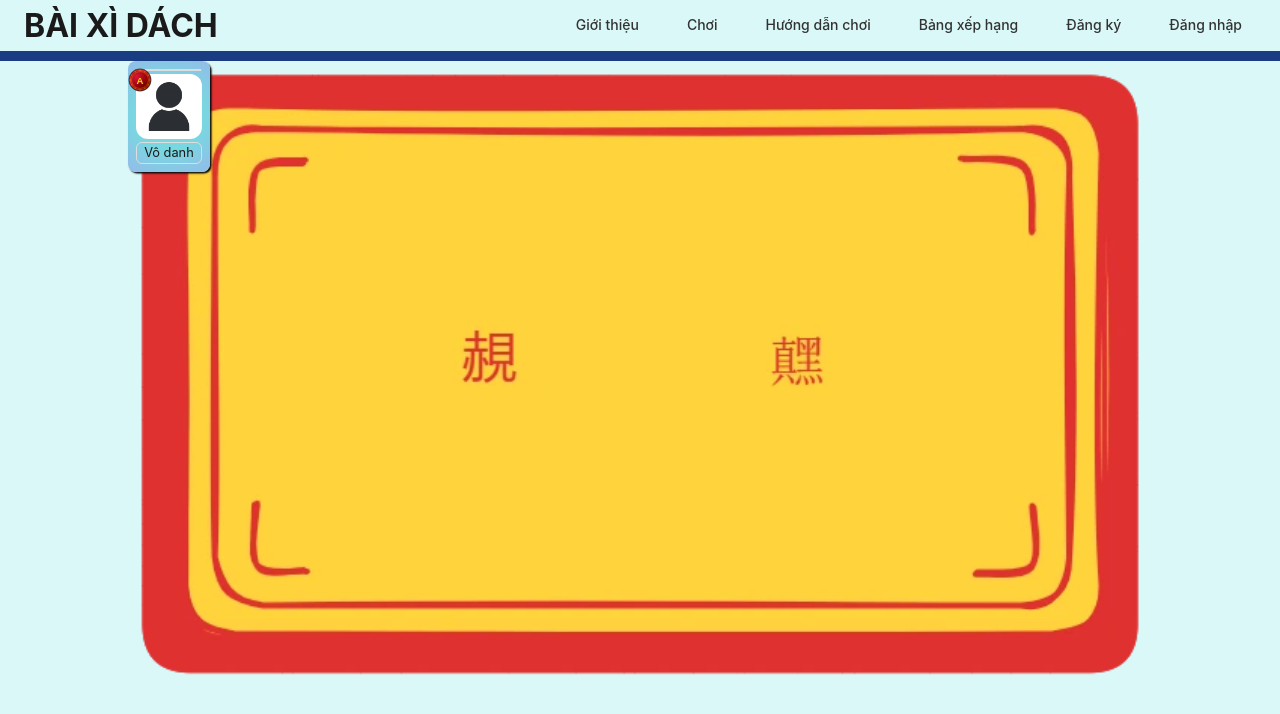
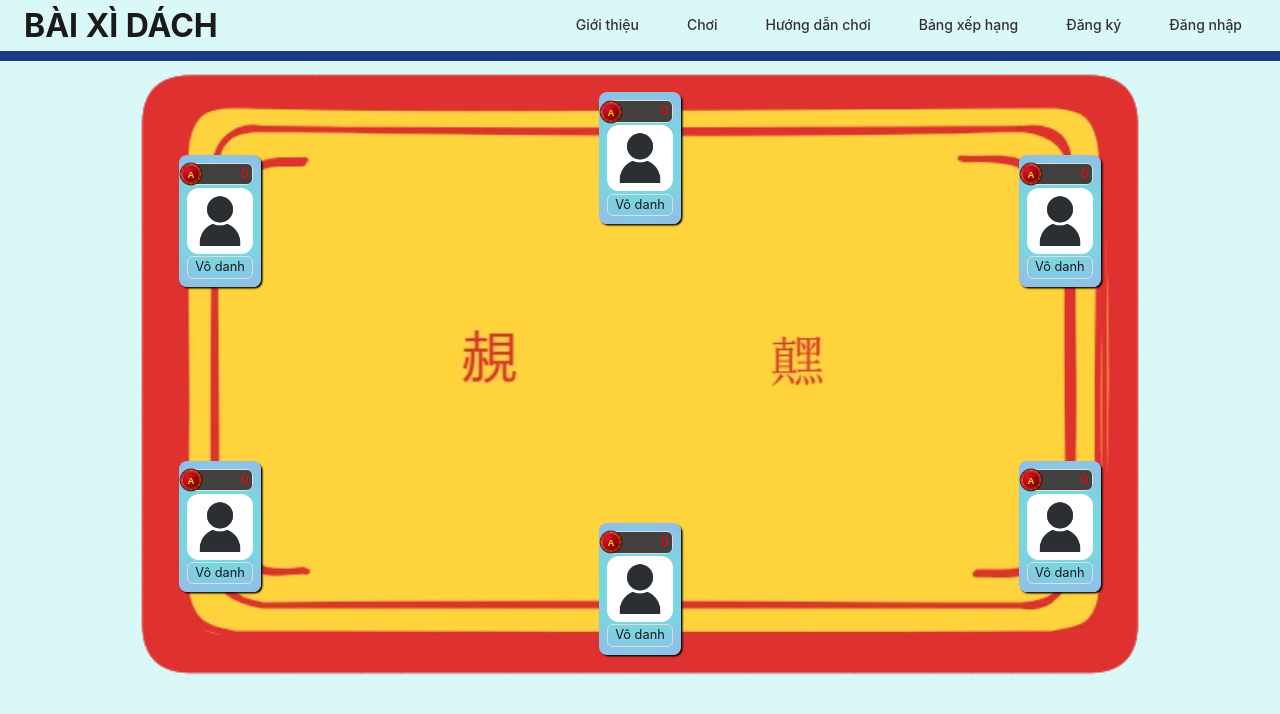
Before and after one commit to CongDinh30041975/BlackjackWebGame, a React (Vite) app: page /play/gameplay in a window 1280 px wide. Shown: the top 714 px of the page. Built offline with nearby package versions, Linux system fonts and the light colour scheme; no server answers.

Commit message:
Set vi tri cac player

```diff
--- a/src/components/Play/GamePlayScreen.jsx
+++ b/src/components/Play/GamePlayScreen.jsx
@@ -4,18 +4,35 @@ import Avatar_placeholder from '../../assets/Avatar_placeholder.webp'
 import useUserStore from '../../stores/userStore'
 import '../../styles/GameplayScreen.css'
 
+
+
 const GamePlayScreen = () => {
-  const profile = useUserStore((s) => s.profile);
+  const max2p = [
+    {className: 'p0_n'},
+    {className: 'p1_n'}
+  ]
+
+  const max4p = [
+    ...max2p,
+    {className: 'p2_4'},
+    {className: 'p3_4'}
+  ]
+
+  const max6p = [
+    ...max2p,
+    {className: 'p2_6'},
+    {className: 'p3_6'},
+    {className: 'p4_6'},
+    {className: 'p5_6'},
+  ]
 
   return (
     <div className='gameplayScreen'>
       <div className='mat'>
         <img className='mat_image' src={Mat_image} alt="Ảnh cái chiếu" />
-        <PlayerDisplay
-          displayName={profile?.display_name || 'Vô danh'}
-          avatarUrl={profile?.avatar_url || Avatar_placeholder}
-          coins={profile?.coins}
-        />
+        {max6p.map((player) => (
+          <PlayerDisplay key={player.className} {...player} />
+        ))}
       </div>
 
     </div>
--- a/src/components/Play/PlayerDisplay.jsx
+++ b/src/components/Play/PlayerDisplay.jsx
@@ -2,15 +2,16 @@ import Avatar_placeholder from '../../assets/Avatar_placeholder.webp'
 import Coin_icon from '../../assets/Coin_icon.svg'
 import '../../styles/PlayerDisplay.css'
 
-const PlayerDisplay = ({ displayName, avatarUrl, coins }) => {
+const PlayerDisplay = ({ displayName, avatarUrl, coins, className }) => {
+  const wrapperClass = ['player_wrapper', className].filter(Boolean).join(' ')
   return (
-    <div className='player_wrapper'>
+    <div className={wrapperClass}>
       <span className='coins'>
         <img src={Coin_icon} alt='coin' className='coin_icon' />
-        {coins}
+        {coins || 0}
       </span>
-      <img className='avatar_img' src={avatarUrl} alt={Avatar_placeholder} />
-      <span className='displayName'>{displayName}</span>
+      <img className='avatar_img' src={avatarUrl ?? Avatar_placeholder} alt='Ảnh đại diện'/>
+      <span className='displayName'>{displayName || 'Vô danh'}</span>
     </div>
   )
 }
--- a/src/styles/GameplayScreen.css
+++ b/src/styles/GameplayScreen.css
@@ -16,3 +16,44 @@
     height: 100%;
     display: block;
 }
+
+/* Hiển thị các player */
+.p0_n {
+    top: 5%;
+    left: 46%;
+}
+
+.p1_n {
+    left: 46%;
+    bottom: 5%;
+}
+
+.p2_4 {
+    left: 5%;
+    top: 37%
+}
+
+.p3_4 {
+    right: 5%;
+    top: 37%;
+}
+
+.p2_6 {
+    left: 5%;
+    bottom: 15%;
+}
+
+.p3_6 {
+    right: 5%;
+    bottom: 15%;
+}
+
+.p4_6 {
+    left: 5%;
+    top: 15%;
+}
+
+.p5_6 {
+    right: 5%;
+    top: 15%;
+}
```
